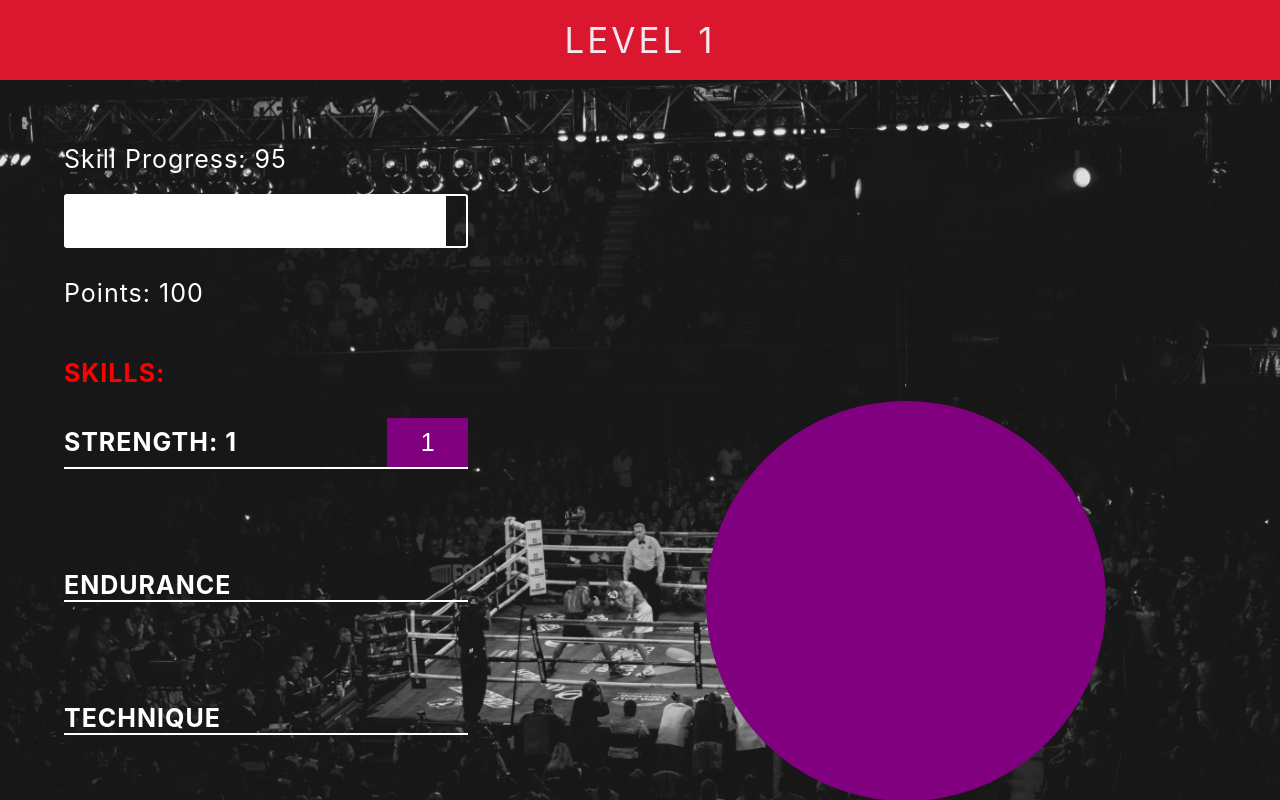
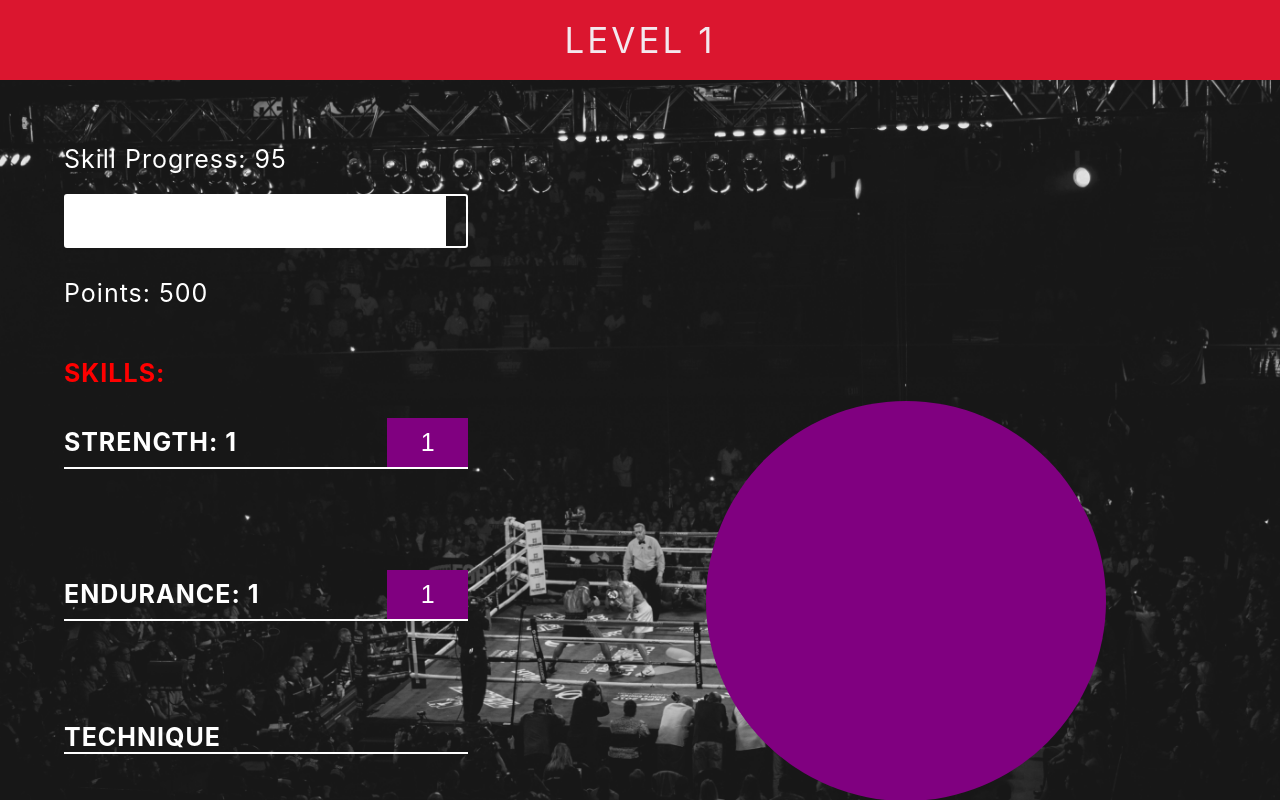
Before and after one commit to Malga90/clicker, a React app: page / in a window 1280 px wide. Built offline with nearby package versions, Linux system fonts and the light colour scheme.

Commit message:
increase endurance function added

```diff
--- a/src/components/Dashboard/Dashboard.js
+++ b/src/components/Dashboard/Dashboard.js
@@ -11,21 +11,16 @@ class Dashboard extends Component {
     this.state = {
       level: 1,
       skill: 95,
-      coins: 0,
-      point: 100,
+      coins: 100,
+      point: 500,
       strengthCounter: 1,
       strength1: 1,
-      strength2: 0
+      strength2: 0,
+      enduranceCounter: 1,
+      endurance1: 1,
+      endurance2: 0
     };
   }
-
-  levelIncrement = () => {
-    if (this.state.skill === 100) {
-      this.setState({
-        level: this.state.level + 1
-      });
-    }
-  };
 
   pointIncrement = () => {
     if (this.state.skill === 100) {
@@ -41,7 +36,6 @@ class Dashboard extends Component {
       {
         skill: this.state.skill + 1
       },
-      // this.levelIncrement,
       this.pointIncrement
     );
   };
@@ -54,7 +48,7 @@ class Dashboard extends Component {
     }
   };
 
-  increaseStrength = () => {
+  increaseStrength = e => {
     let a = this.state.strength1 + this.state.strength2;
     if (this.state.point >= this.state.strength1) {
       this.setState({
@@ -62,6 +56,18 @@ class Dashboard extends Component {
         point: this.state.point - this.state.strength1,
         strength1: a,
         strength2: this.state.strength1
+      });
+    }
+  };
+
+  increaseEndurance = e => {
+    let a = this.state.endurance1 + this.state.endurance2;
+    if (this.state.point >= this.state.endurance1) {
+      this.setState({
+        enduranceCounter: this.state.enduranceCounter + 1,
+        point: this.state.point - this.state.endurance1,
+        endurance1: a,
+        endurance2: this.state.endurance1
       });
     }
   };
@@ -74,8 +80,11 @@ class Dashboard extends Component {
           skill={this.state.skill}
           point={this.state.point}
           strength1={this.state.strength1}
+          endurance1={this.state.endurance1}
           increaseStrength={this.increaseStrength}
+          increaseEndurance={this.increaseEndurance}
           strengthCounter={this.state.strengthCounter}
+          enduranceCounter={this.state.enduranceCounter}
         />
         <TrainingBag skillIncrement={this.skillIncrement} />
         <GymUpgrade coins={this.state.coins} />
--- a/src/components/SkillBar/SkillBar.js
+++ b/src/components/SkillBar/SkillBar.js
@@ -26,7 +26,12 @@ class SkillBar extends Component {
                 {this.props.strength1}
               </SkillStrengthPoints>
             </SkillsListElement>
-            <SkillsListElement>Endurance</SkillsListElement>
+            <SkillsListElement>
+              Endurance: {this.props.enduranceCounter}
+              <SkillStrengthPoints onClick={this.props.increaseEndurance}>
+                {this.props.endurance1}
+              </SkillStrengthPoints>
+            </SkillsListElement>
             <SkillsListElement>Technique</SkillsListElement>
             <SkillsListElement>Agility</SkillsListElement>
           </SkillsList>
```
